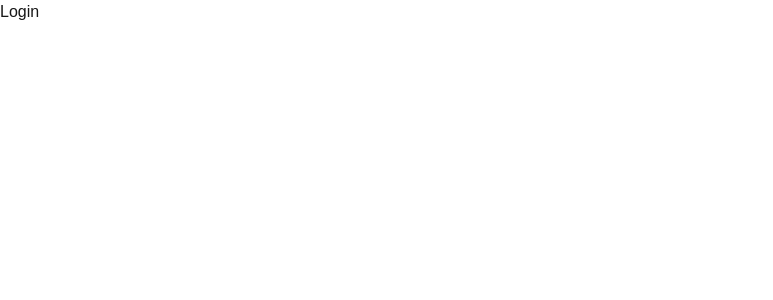
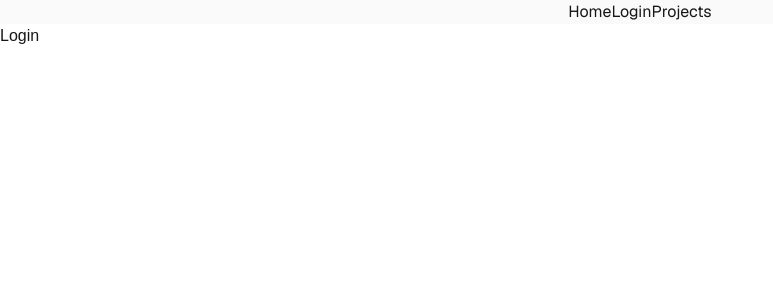
Before and after one commit to greenchiu/atlas, a Next.js app: page /login in a window 1280 px wide. Shown: the top 300 px of the page, without its empty margins (0-773 px from the left). Built offline with nearby package versions, Linux system fonts and the light colour scheme.

Commit message:
feat(layout): add global navigation layout

```diff
--- /dev/null
+++ b/src/app/components/TopBar.tsx
@@ -0,0 +1,11 @@
+import Link from 'next/link';
+
+export default function TarBar() {
+  return (
+    <nav className="flex items-center justify-center bg-zinc-50 font-sans dark:bg-black">
+      <Link href="/">Home</Link>
+      <Link href="/login">Login</Link>
+      <Link href="/projects">Projects</Link>
+    </nav>
+  );
+}
--- a/src/app/layout.tsx
+++ b/src/app/layout.tsx
@@ -1,6 +1,7 @@
 import type { Metadata } from 'next';
 import { Geist, Geist_Mono } from 'next/font/google';
 import './globals.css';
+import TopBar from './components/TopBar';
 
 const geistSans = Geist({
   variable: '--font-geist-sans',
@@ -24,7 +25,10 @@ export default function RootLayout({
 }>) {
   return (
     <html lang="en">
-      <body className={`${geistSans.variable} ${geistMono.variable} antialiased`}>{children}</body>
+      <body className={`${geistSans.variable} ${geistMono.variable} antialiased`}>
+        <TopBar />
+        {children}
+      </body>
     </html>
   );
 }
--- a/src/app/page.tsx
+++ b/src/app/page.tsx
@@ -3,8 +3,6 @@ import Image from 'next/image';
 
 export default function Home() {
   return (
-    <html lang="en">
-      <body >
     <div className="flex min-h-screen items-center justify-center bg-zinc-50 font-sans dark:bg-black">
       <main className="flex min-h-screen w-full max-w-3xl flex-col items-center justify-between bg-white px-16 py-32 sm:items-start dark:bg-black">
         <Image
@@ -79,7 +77,5 @@ export default function Home() {
         </div>
       </main>
     </div>
-      </body>
-    </html>
   );
 }
```
Lines whose indentation alone changed are shown as unchanged.
